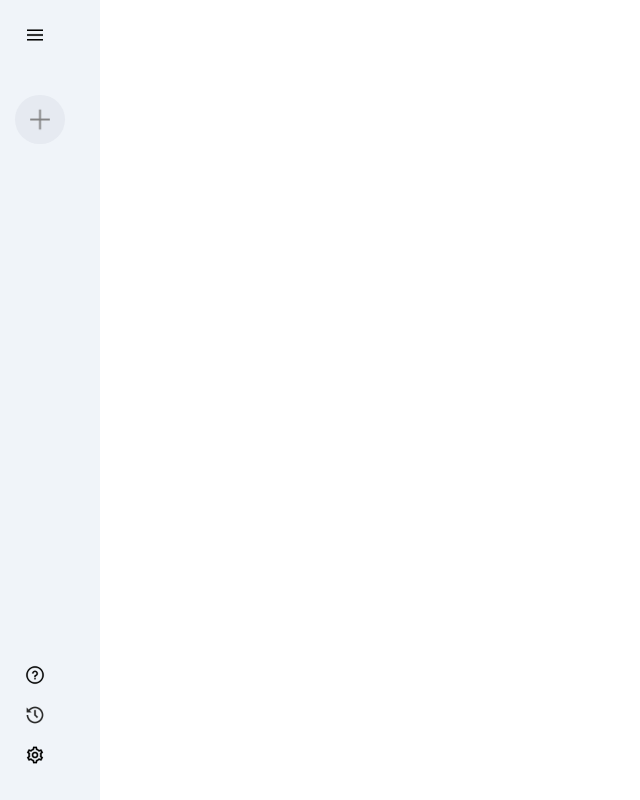
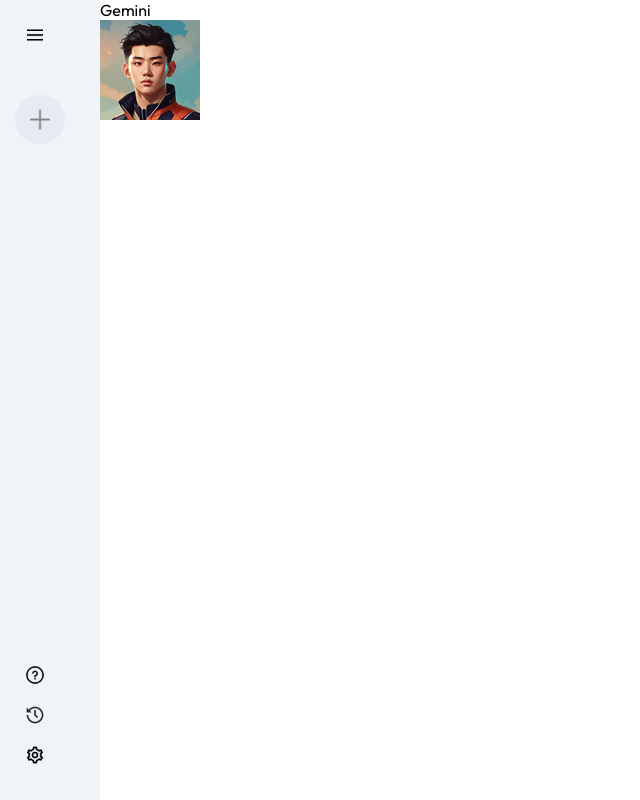
Before and after one commit to Hruth-Vik/Project-8-Gemini-Clone, a React (Vite) app in the folder gemini_clone/: page / in a window 1280 px wide. Shown: the whole page, without its empty margins (0-640 px from the left). Built offline with nearby package versions, Linux system fonts and the light colour scheme.

Commit message:
modifying the secound component

```diff
--- a/gemini_clone/src/App.jsx
+++ b/gemini_clone/src/App.jsx
@@ -1,9 +1,11 @@
 import React from 'react'
 import Sidebar from './components/Sidebar/Sidebar'
+import Main from './components/Main/Main'
 const App = () => {
   return (
     <>
       <Sidebar />
+      <Main />
     </>
   )
 }
--- /dev/null
+++ b/gemini_clone/src/components/Main/Main.css
@@ -0,0 +1,6 @@
+.main{
+    flex: 1;
+    min-height: 100vh;
+    padding-bottom: 15vh;
+    position: relative;
+}
--- /dev/null
+++ b/gemini_clone/src/components/Main/Main.jsx
@@ -0,0 +1,16 @@
+import React from 'react'
+import "./Main.css";
+import { assets } from '../../assets/assets';
+const Main = () => {
+    return (
+        <div className='main'>
+            <div className="nav">
+                <p>Gemini</p>
+                <img src={assets.user_icon} alt="" />
+            </div>
+
+        </div>
+    )
+}
+
+export default Main
```
